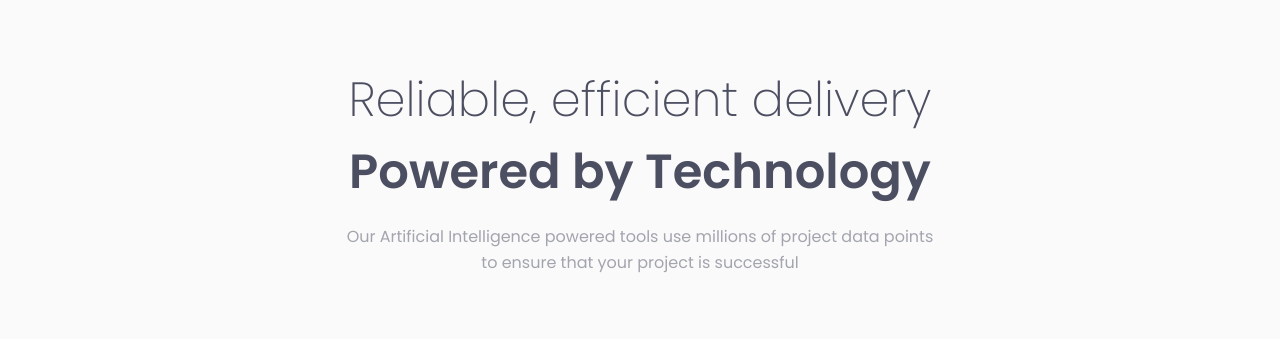
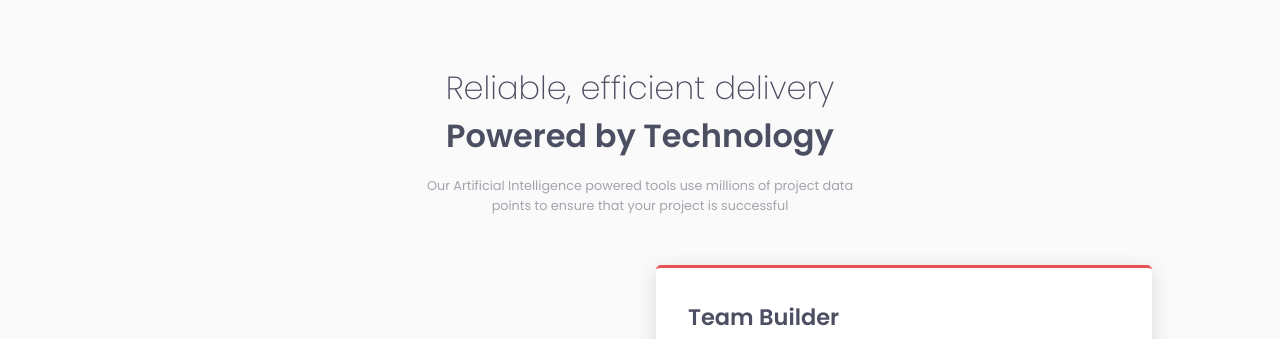
Before and after one commit to amirhazizi/four-card-feature-section, a plain HTML site: page index.html in a window 1280 px wide. Shown: the top 339 px of the page. Drawn offline with Linux system fonts and the light colour scheme.

Commit message:
update index.html

```diff
--- a/scss/components/_cards.scss
+++ b/scss/components/_cards.scss
@@ -16,7 +16,7 @@
   padding: 2rem;
   border-radius: 5px;
   border-top: 3px solid transparent;
-  box-shadow: 0 10px 25px rgba(0, 0, 0, 0.064);
+  box-shadow: 0 5px 20px rgba(0, 0, 0, 0.138);
   h2 {
     margin-bottom: 0.5rem;
     color: $cl-veryDarkBlue;
@@ -28,7 +28,7 @@
     padding-right: 2rem;
   }
   .card-logo {
-    margin-top: 3rem;
+    margin-top: 1.5rem;
     margin-left: auto;
   }
 }
--- a/scss/styles.scss
+++ b/scss/styles.scss
@@ -15,12 +15,11 @@ body {
   padding: 4rem 0;
   &-header {
     text-align: center;
-    margin-bottom: 6rem;
+    margin-bottom: 3rem;
     h1 {
       font-size: 1.5rem;
       color: $cl-veryDarkBlue;
-
-      margin-bottom: 1rem;
+      margin-bottom: 0.5rem;
       span {
         font-weight: 200;
       }
--- a/scss/utils/_desktop.scss
+++ b/scss/utils/_desktop.scss
@@ -6,8 +6,8 @@
   }
   .section {
     h1 {
-      max-width: 700px;
-      font-size: 3rem;
+      max-width: 500px;
+      font-size: 2rem;
       margin: 0 auto;
       margin-bottom: 1rem;
     }
@@ -18,7 +18,8 @@
     }
     &-header {
       p {
-        font-size: 1rem;
+        width: 450px;
+        font-size: 0.8rem;
       }
     }
   }
```
Also changed, not shown: css/styles.css.
